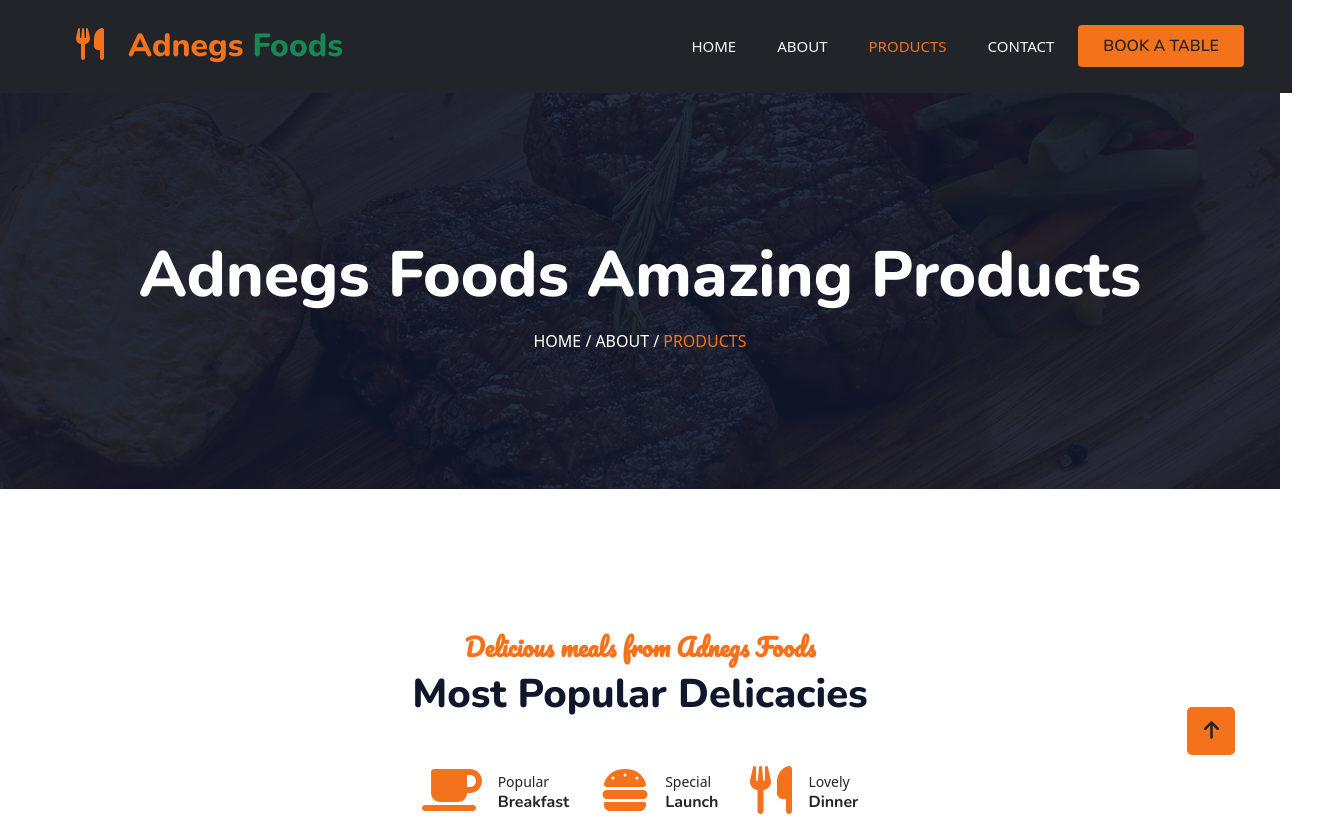
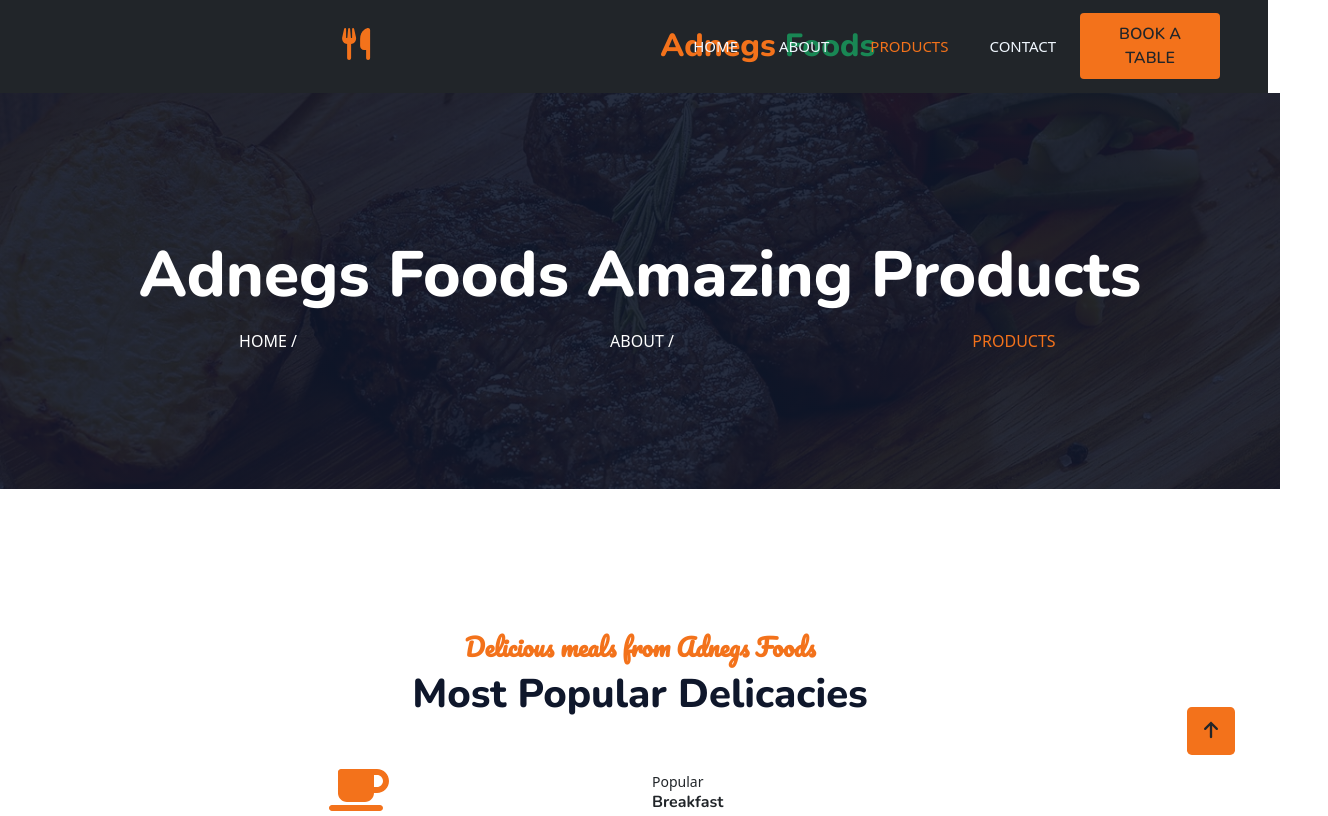
Before and after one commit to Tosmel2/Adnegs-Foods, a React (Create React App) app: page /products in a window 1280 px wide. Shown: the top 816 px of the page, 1328 px wide, since content can reach past the window. Built offline with nearby package versions, Linux system fonts and the light colour scheme.

Commit message:
Update App.css

```diff
--- a/src/App.css
+++ b/src/App.css
@@ -4,6 +4,7 @@
   box-sizing:border-box;
   margin:0;
   padding:0;
+  width: 100%;
 }
 
 :root {
@@ -12,12 +13,12 @@
   --dark: #0f172b;
 }
 
-/* body{
+body{
   width: 100%;
   height: 100%;
   overflow: hidden;
 }
- */
+
 .ff-secondary {
   font-family: "Pacifico", cursive;
 }
```
